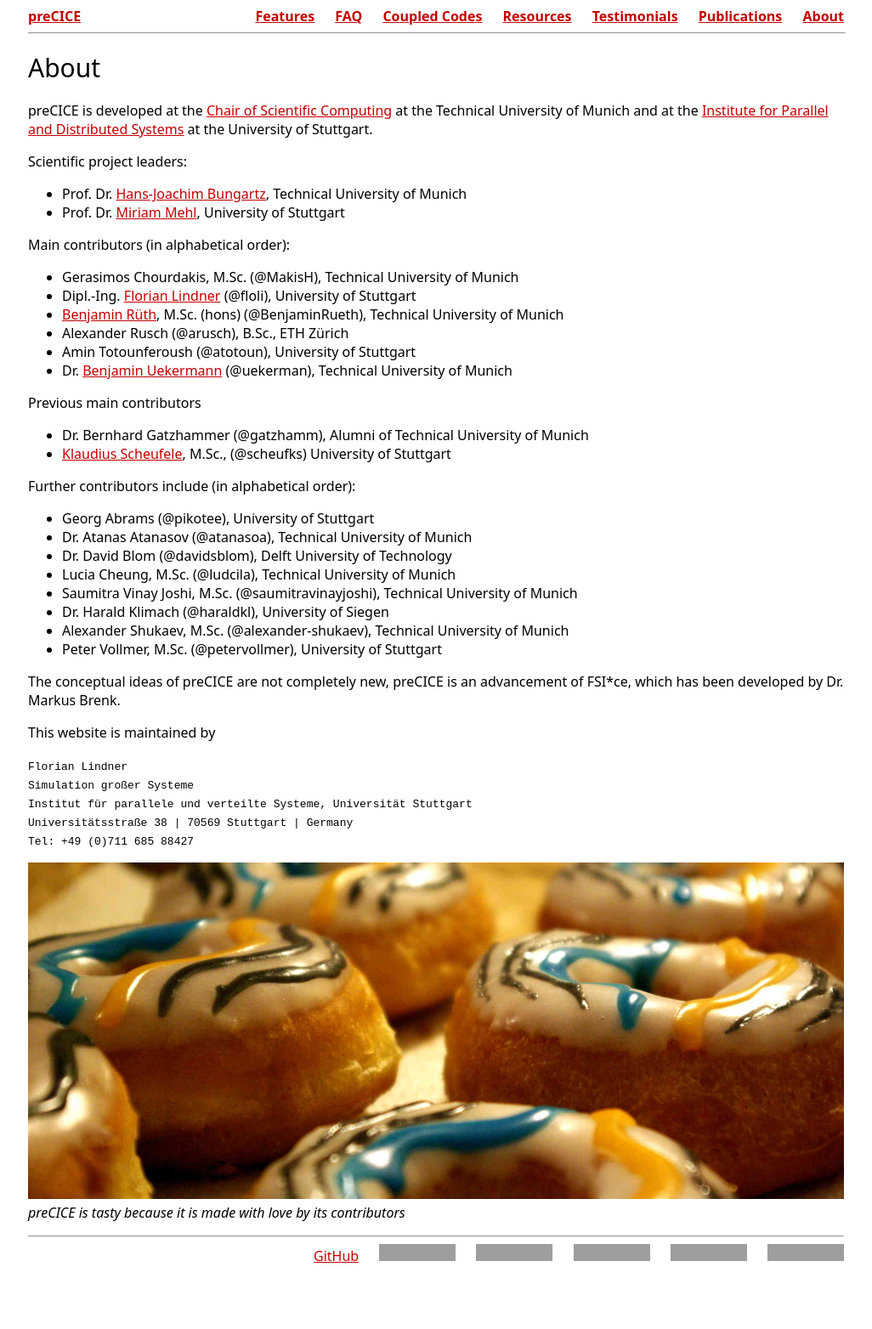
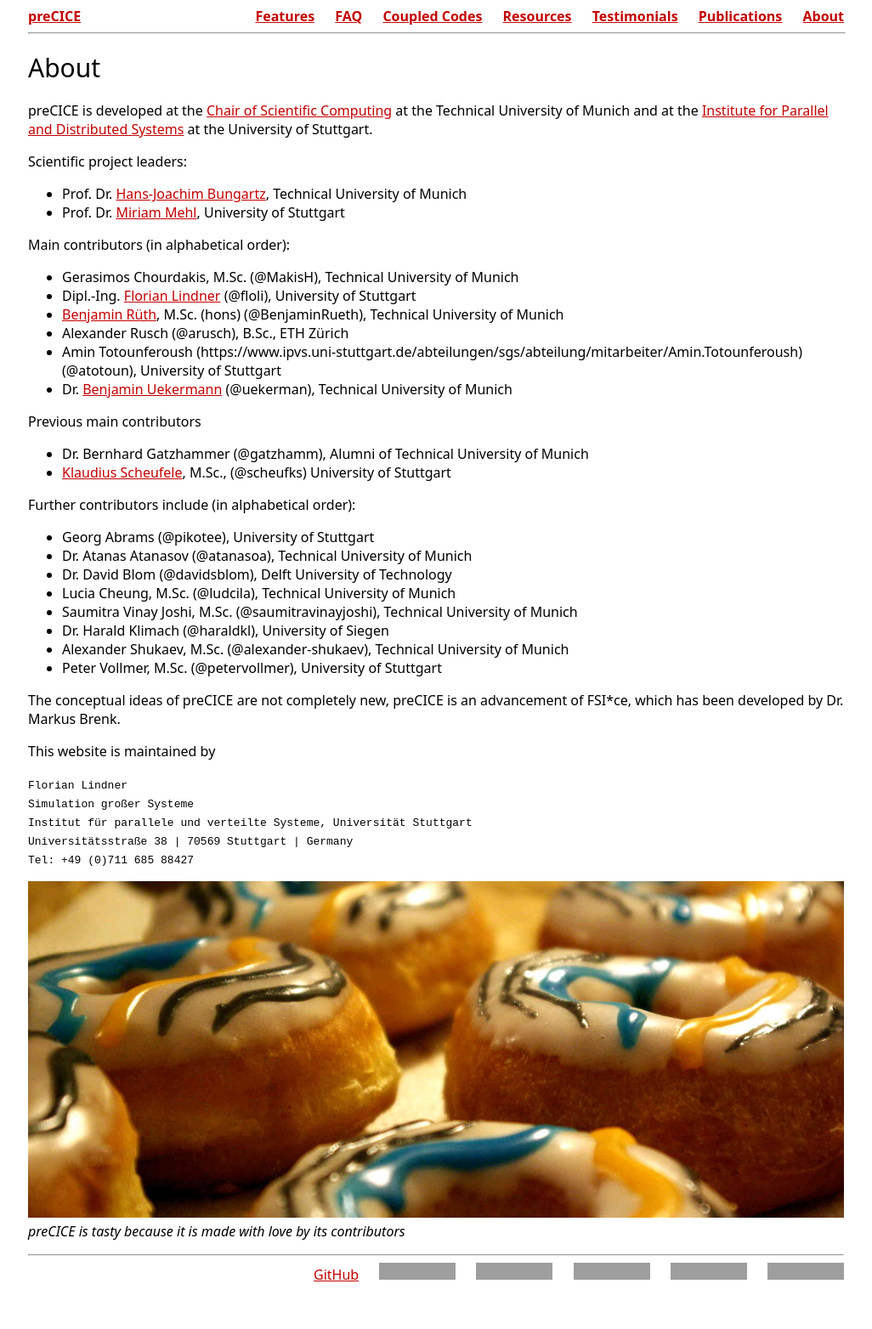
Before and after one commit to precice/precice.github.io_old, a Jekyll site: the page built from 08-about.md, in a window 1280 px wide. Shown: the whole page at 85% size, without its empty margins (127-1153 px from the left). Built offline with Jekyll 4.4.1, drawn with Linux system fonts in a browser that asks for light colours; before the commit the page ends 1542 px from its top, so only the background shows below that; some of the changed lines change nothing that is shown; grey boxes are pictures that could not be loaded.

Commit message:
Add link to Amin

```diff
--- a/08-about.md
+++ b/08-about.md
@@ -19,7 +19,7 @@
 + Dipl.-Ing. [Florian Lindner](https://www.ipvs.uni-stuttgart.de/abteilungen/sgs/abteilung/mitarbeiter/Florian.Lindner) (@floli), University of Stuttgart
 + [Benjamin Rüth](https://www5.in.tum.de/wiki/index.php/Benjamin_R%C3%BCth,_M.Sc._(hons)), M.Sc. (hons) (@BenjaminRueth), Technical University of Munich
 + Alexander Rusch (@arusch), B.Sc., ETH Zürich
-+ Amin Totounferoush (@atotoun), University of Stuttgart
++ Amin Totounferoush (https://www.ipvs.uni-stuttgart.de/abteilungen/sgs/abteilung/mitarbeiter/Amin.Totounferoush) (@atotoun), University of Stuttgart
 + Dr. [Benjamin Uekermann](https://www5.in.tum.de/wiki/index.php/Dr._rer._nat._Benjamin_Uekermann) (@uekerman), Technical University of Munich
 
 
```
